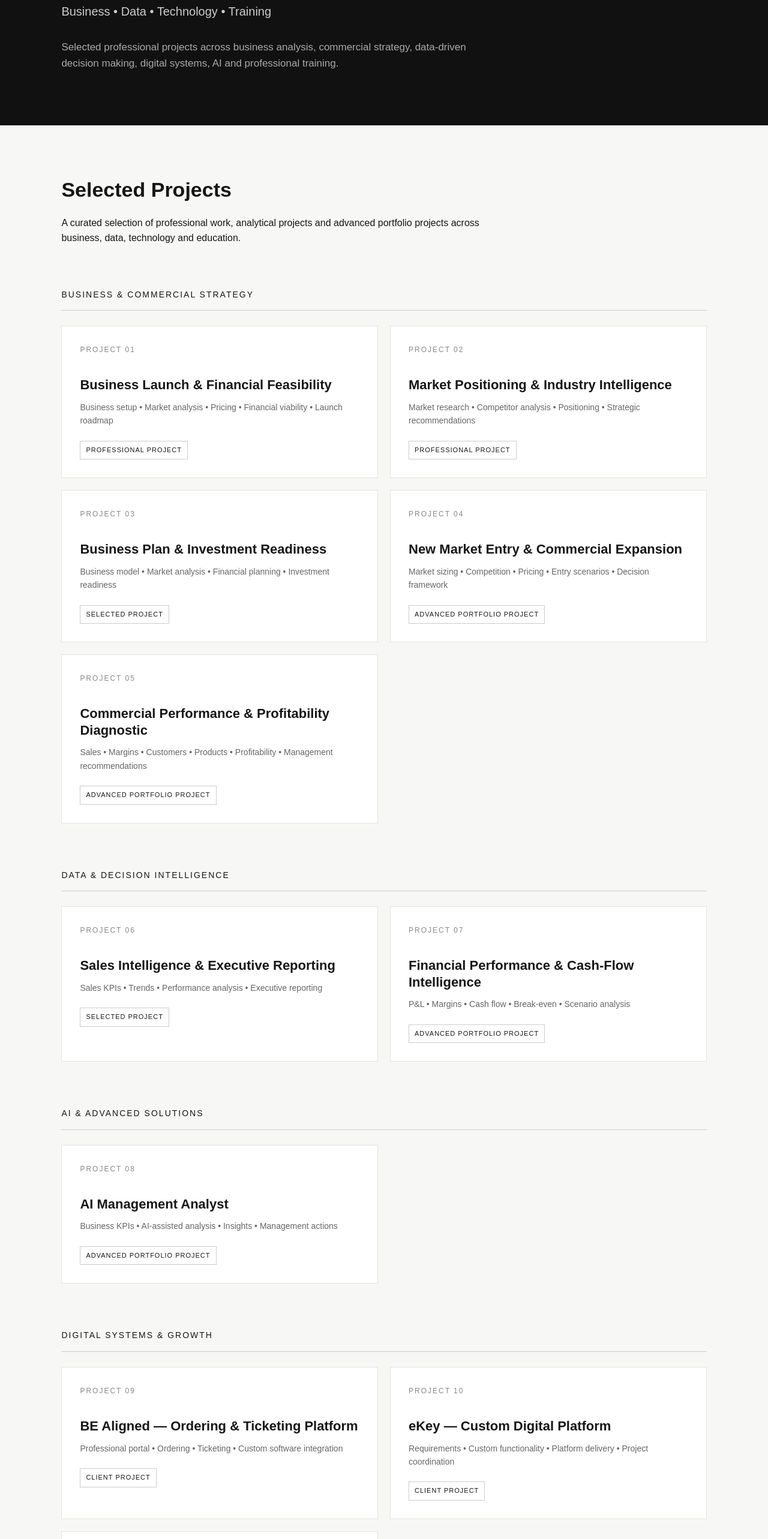
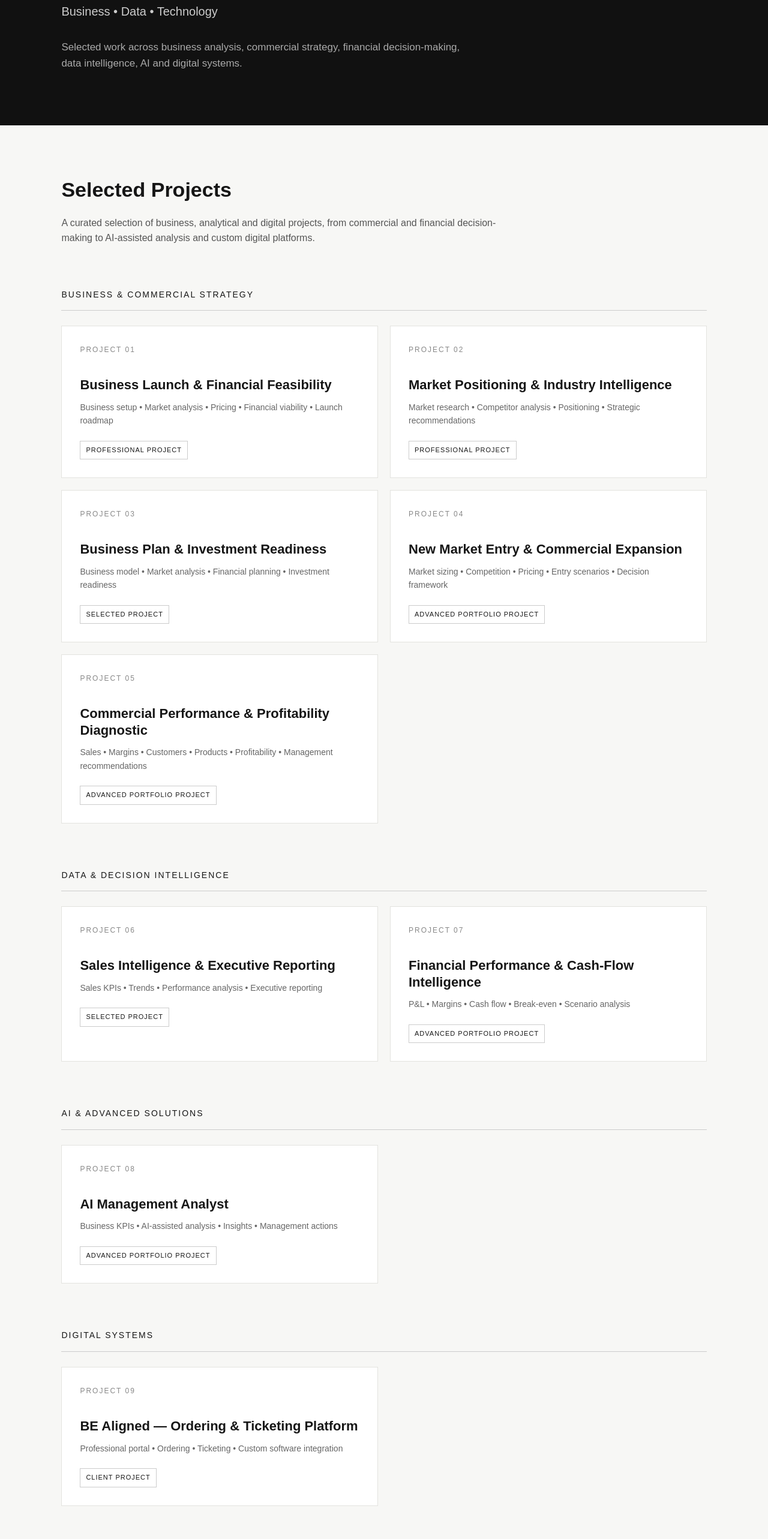
Before and after one commit to ErmioniKatsouta/portfolio, a plain HTML site: page index.html in a window 1280 px wide. Shown: the part 234-2800 px from the top of the page at 60% size. Drawn offline with Linux system fonts and the light colour scheme.

Commit message:
Finalize portfolio with 9 selected projects
Updated project descriptions for clarity and conciseness. Removed unnecessary sections related to training and research.

```diff
--- a/index.html
+++ b/index.html
@@ -71,8 +71,17 @@
       margin-bottom: 15px;
     }
 
+    .intro p {
+      color: #555;
+      font-size: 16px;
+    }
+
     .category {
       margin-bottom: 75px;
+    }
+
+    .category:last-child {
+      margin-bottom: 20px;
     }
 
     .category-title {
@@ -169,12 +178,12 @@
 
   <h1>Ermioni Katsouta</h1>
 
-  <h2>Business • Data • Technology • Training</h2>
+  <h2>Business • Data • Technology</h2>
 
   <p>
-    Selected professional projects across business analysis,
-    commercial strategy, data-driven decision making,
-    digital systems, AI and professional training.
+    Selected work across business analysis, commercial strategy,
+    financial decision-making, data intelligence, AI
+    and digital systems.
   </p>
 </header>
 
@@ -184,9 +193,9 @@
     <h2>Selected Projects</h2>
 
     <p>
-      A curated selection of professional work, analytical projects
-      and advanced portfolio projects across business, data,
-      technology and education.
+      A curated selection of business, analytical and digital projects,
+      from commercial and financial decision-making to AI-assisted
+      analysis and custom digital platforms.
     </p>
   </section>
 
@@ -204,35 +213,50 @@
       <a href="project-01.html" class="project">
         <div class="number">PROJECT 01</div>
         <h3>Business Launch & Financial Feasibility</h3>
-        <p>Business setup • Market analysis • Pricing • Financial viability • Launch roadmap</p>
+        <p>
+          Business setup • Market analysis • Pricing •
+          Financial viability • Launch roadmap
+        </p>
         <span class="status">Professional Project</span>
       </a>
 
       <a href="project-02.html" class="project">
         <div class="number">PROJECT 02</div>
         <h3>Market Positioning & Industry Intelligence</h3>
-        <p>Market research • Competitor analysis • Positioning • Strategic recommendations</p>
+        <p>
+          Market research • Competitor analysis • Positioning •
+          Strategic recommendations
+        </p>
         <span class="status">Professional Project</span>
       </a>
 
       <a href="project-03.html" class="project">
         <div class="number">PROJECT 03</div>
         <h3>Business Plan & Investment Readiness</h3>
-        <p>Business model • Market analysis • Financial planning • Investment readiness</p>
+        <p>
+          Business model • Market analysis • Financial planning •
+          Investment readiness
+        </p>
         <span class="status">Selected Project</span>
       </a>
 
       <a href="project-04.html" class="project">
         <div class="number">PROJECT 04</div>
         <h3>New Market Entry & Commercial Expansion</h3>
-        <p>Market sizing • Competition • Pricing • Entry scenarios • Decision framework</p>
+        <p>
+          Market sizing • Competition • Pricing • Entry scenarios •
+          Decision framework
+        </p>
         <span class="status">Advanced Portfolio Project</span>
       </a>
 
       <a href="project-05.html" class="project">
         <div class="number">PROJECT 05</div>
         <h3>Commercial Performance & Profitability Diagnostic</h3>
-        <p>Sales • Margins • Customers • Products • Profitability • Management recommendations</p>
+        <p>
+          Sales • Margins • Customers • Products • Profitability •
+          Management recommendations
+        </p>
         <span class="status">Advanced Portfolio Project</span>
       </a>
 
@@ -253,14 +277,20 @@
       <a href="project-06.html" class="project">
         <div class="number">PROJECT 06</div>
         <h3>Sales Intelligence & Executive Reporting</h3>
-        <p>Sales KPIs • Trends • Performance analysis • Executive reporting</p>
+        <p>
+          Sales KPIs • Trends • Performance analysis •
+          Executive reporting
+        </p>
         <span class="status">Selected Project</span>
       </a>
 
       <a href="project-07.html" class="project">
         <div class="number">PROJECT 07</div>
         <h3>Financial Performance & Cash-Flow Intelligence</h3>
-        <p>P&amp;L • Margins • Cash flow • Break-even • Scenario analysis</p>
+        <p>
+          P&amp;L • Margins • Cash flow • Break-even •
+          Scenario analysis
+        </p>
         <span class="status">Advanced Portfolio Project</span>
       </a>
 
@@ -281,7 +311,10 @@
       <a href="project-08.html" class="project">
         <div class="number">PROJECT 08</div>
         <h3>AI Management Analyst</h3>
-        <p>Business KPIs • AI-assisted analysis • Insights • Management actions</p>
+        <p>
+          Business KPIs • AI-assisted analysis • Insights •
+          Management actions
+        </p>
         <span class="status">Advanced Portfolio Project</span>
       </a>
 
@@ -289,57 +322,25 @@
   </section>
 
 
-  <!-- DIGITAL SYSTEMS & GROWTH -->
+  <!-- DIGITAL SYSTEMS -->
 
   <section class="category">
 
     <div class="category-title">
-      Digital Systems & Growth
+      Digital Systems
     </div>
 
     <div class="projects">
 
       <a href="project-09.html" class="project">
         <div class="number">PROJECT 09</div>
-        <h3>BE Aligned — Ordering & Ticketing Platform</h3>
-        <p>Professional portal • Ordering • Ticketing • Custom software integration</p>
+        <h3>BE Aligned — Ordering &amp; Ticketing Platform</h3>
+        <p>
+          Professional portal • Ordering • Ticketing •
+          Custom software integration
+        </p>
         <span class="status">Client Project</span>
       </a>
-
-      <article class="project">
-        <div class="number">PROJECT 10</div>
-        <h3>eKey — Custom Digital Platform</h3>
-        <p>Requirements • Custom functionality • Platform delivery • Project coordination</p>
-        <span class="status">Client Project</span>
-      </article>
-
-      <article class="project">
-        <div class="number">PROJECT 11</div>
-        <h3>E-commerce Growth & Digital Operations</h3>
-        <p>E-commerce management • Advertising • Operations • Commercial growth</p>
-        <span class="status">Client Project</span>
-      </article>
-
-    </div>
-  </section>
-
-
-  <!-- TRAINING & RESEARCH -->
-
-  <section class="category">
-
-    <div class="category-title">
-      Training & Research
-    </div>
-
-    <div class="projects">
-
-      <article class="project">
-        <div class="number">PROJECT 12</div>
-        <h3>AI & Data Training Programme Design</h3>
-        <p>Learning outcomes • Programme structure • Training material • Practical exercises</p>
-        <span class="status">Professional Project</span>
-      </article>
 
     </div>
   </section>
@@ -348,7 +349,7 @@
 
 <footer>
   <strong>Ermioni Katsouta</strong><br>
-  Business • Data • Technology • Training
+  Business • Data • Technology
 </footer>
 
 </body>
```
